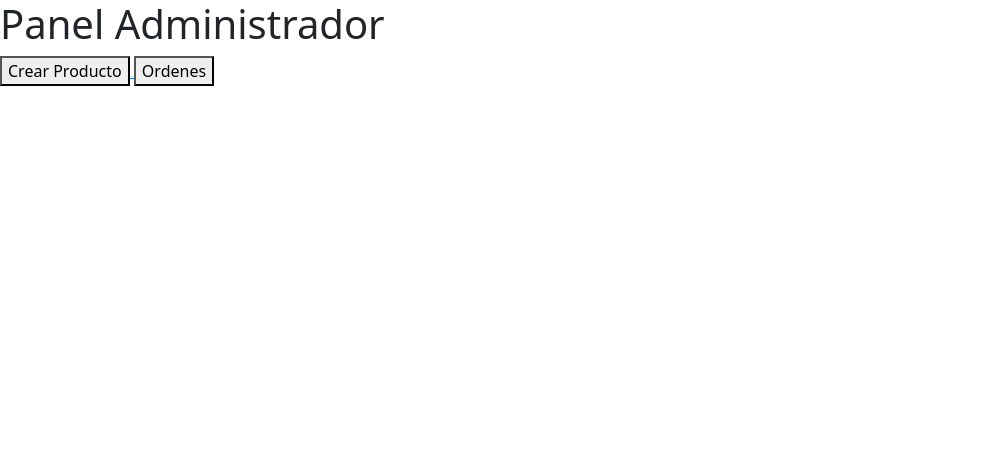
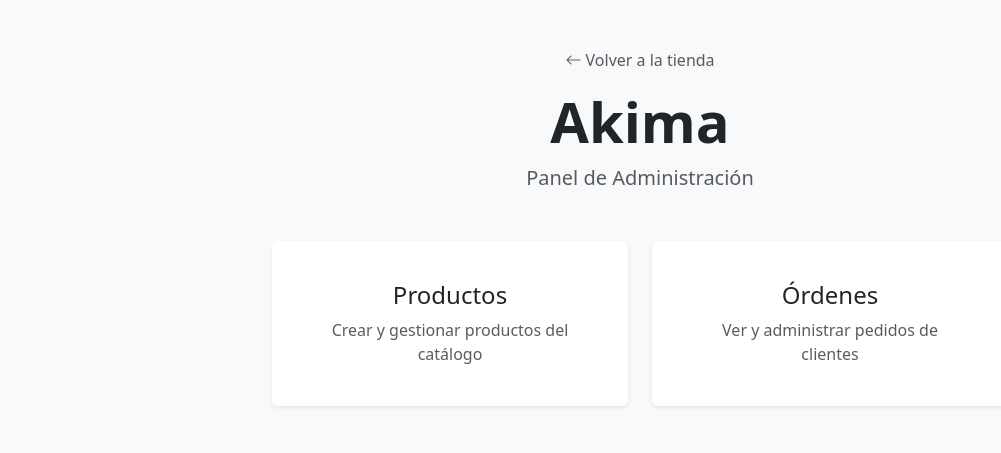
Before and after one commit to AlysonHenao/Akima, a Django app: page /administrator/ in a window 1280 px wide. Shown: the top 453 px of the page, without its empty margins (0-1001 px from the left). Run offline with Django 5.2, Linux system fonts and the light colour scheme.

Commit message:
New header, new design of administrator, fix bugs

```diff
--- a/crochet/templates/administrator.html
+++ b/crochet/templates/administrator.html
@@ -1,21 +1,52 @@
 <!DOCTYPE html>
-<html>
+<html lang="es">
 <head>
-    <title>Administrator</title>
+    <meta charset="UTF-8">
+    <meta name="viewport" content="width=device-width, initial-scale=1.0">
+    <title>Panel Admin - Akima</title>
     <link href="https://cdn.jsdelivr.net/npm/bootstrap@5.3.2/dist/css/bootstrap.min.css" rel="stylesheet">
+    <link href="https://cdn.jsdelivr.net/npm/bootstrap-icons@1.11.1/font/bootstrap-icons.css" rel="stylesheet">
+</head>
+<body class="bg-light">
 
-</head>
-<body>
+<div class="container py-5">
 
-    <h1>Panel Administrador</h1>
-
-        <a href="{% url 'new_product' %}">
-        <button>Crear Producto</button>
+    <div class="text-center mb-5">
+        <a href="/" class="text-muted text-decoration-none mb-3 d-inline-block">
+            <i class="bi bi-arrow-left"></i> Volver a la tienda
         </a>
-        <a href="{% url 'orders' %}">
-        <button>Ordenes</button>
-        </a>
+        <h1 class="display-4 fw-bold">Akima</h1>
+        <p class="text-muted fs-5">Panel de Administración</p>
     </div>
 
+    <div class="row justify-content-center g-4">
+
+        <div class="col-md-5 col-lg-4">
+            <a href="{% url 'new_product' %}" class="text-decoration-none">
+                <div class="card border-0 shadow-sm h-100 text-center p-4">
+                    <div class="card-body">
+                        <h4 class="card-title text-dark">Productos</h4>
+                        <p class="card-text text-muted">Crear y gestionar productos del catálogo</p>
+                    </div>
+                </div>
+            </a>
+        </div>
+
+        <div class="col-md-5 col-lg-4">
+            <a href="{% url 'orders' %}" class="text-decoration-none">
+                <div class="card border-0 shadow-sm h-100 text-center p-4">
+                    <div class="card-body">
+                        <h4 class="card-title text-dark">Órdenes</h4>
+                        <p class="card-text text-muted">Ver y administrar pedidos de clientes</p>
+                    </div>
+                </div>
+            </a>
+        </div>
+
+    </div>
+
+</div>
+
+<script src="https://cdn.jsdelivr.net/npm/bootstrap@5.3.2/dist/js/bootstrap.bundle.min.js"></script>
 </body>
 </html>
--- a/crochet/templates/cart.html
+++ b/crochet/templates/cart.html
@@ -13,7 +13,6 @@
         .qty-input { width: 60px; text-align: center; }
     </style>
 </head>
-
 <body class="bg-light">
 <div class="container py-4">
 
@@ -75,6 +74,7 @@
 
 </div>
 
+<script src="https://cdn.jsdelivr.net/npm/bootstrap@5.3.2/dist/js/bootstrap.bundle.min.js"></script>
 <script>
     const csrfToken = document.querySelector('meta[name="csrf-token"]').content;
 
```
Also changed, not shown: crochet/templates/header.html (added, +35 -0 lines), crochet/templates/home.html (+17 -37 lines), crochet/templates/producto_detalle.html (+7 -15 lines), db.sqlite3, media/comprobantes/Captura_de_pantalla_2025-12-09_171013.png (deleted).
